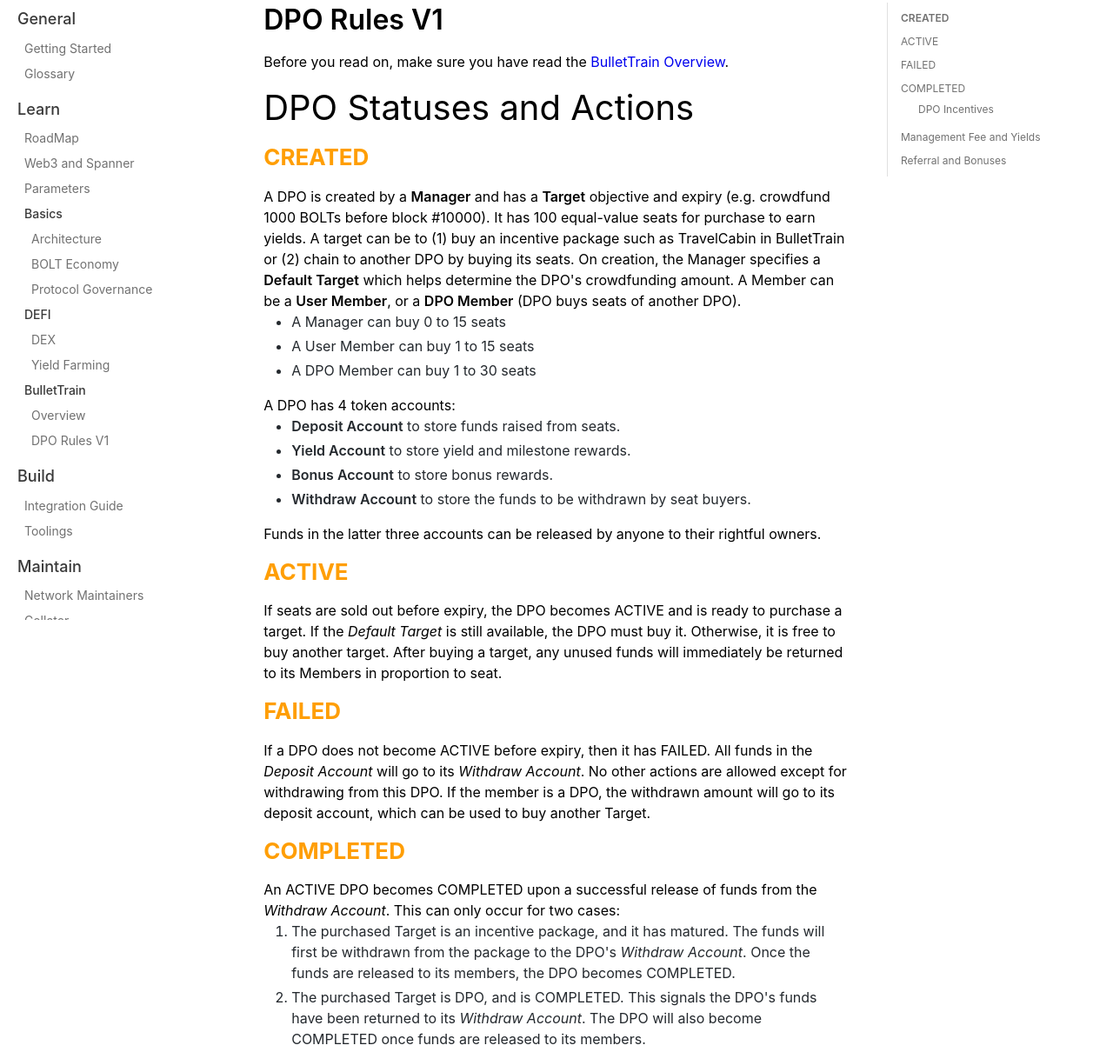
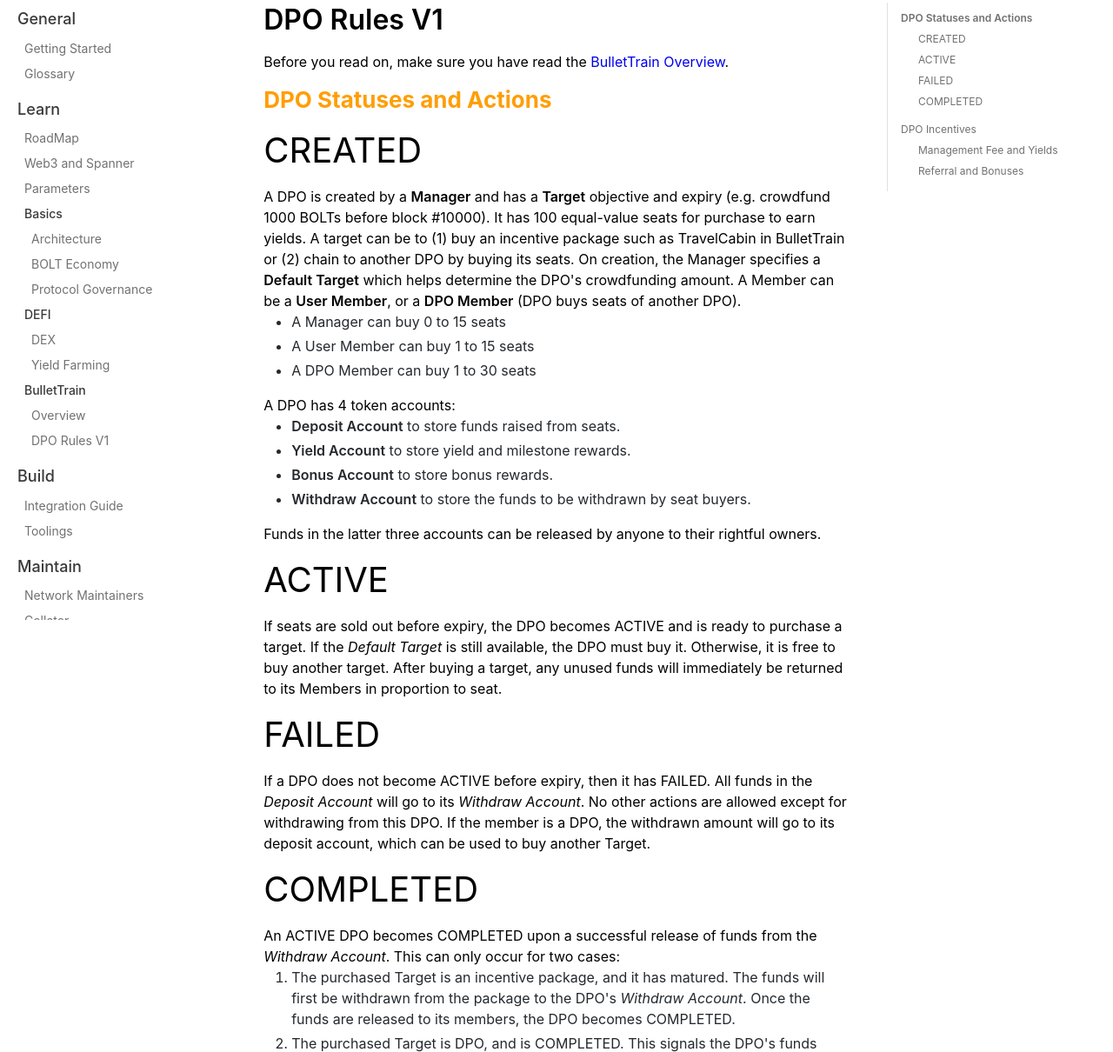
Before and after one commit to SpannerProtocol/web-docs, a plain HTML site: page docs/en/dpo_rule.html in a window 1280 px wide. Shown: the part 87-1297 px from the top of the page at 87% size. Drawn offline with nearby package versions, Linux system fonts and the light colour scheme.

Commit message:
Deploy website
Deploy website version based on bb5e5165383455d06069b59abf056efb22390b17

```diff
--- a/docs/en/dpo_rule.html
+++ b/docs/en/dpo_rule.html
@@ -67,8 +67,8 @@
               }
             });
         </script></nav></div><div class="container mainContainer docsContainer"><div class="wrapper"><div class="post"><header class="postHeader"><h1 id="__docusaurus" class="postHeaderTitle">DPO Rules V1</h1></header><article><div><span><p>Before you read on, make sure you have read the <a href="/docs/en/gt01">BulletTrain Overview</a>.</p>
-<h3><a class="anchor" aria-hidden="true" id="dpo-statuses-and-actions"></a><a href="#dpo-statuses-and-actions" aria-hidden="true" class="hash-link"><svg class="hash-link-icon" aria-hidden="true" height="16" version="1.1" viewBox="0 0 16 16" width="16"><path fill-rule="evenodd" d="M4 9h1v1H4c-1.5 0-3-1.69-3-3.5S2.55 3 4 3h4c1.45 0 3 1.69 3 3.5 0 1.41-.91 2.72-2 3.25V8.59c.58-.45 1-1.27 1-2.09C10 5.22 8.98 4 8 4H4c-.98 0-2 1.22-2 2.5S3 9 4 9zm9-3h-1v1h1c1 0 2 1.22 2 2.5S13.98 12 13 12H9c-.98 0-2-1.22-2-2.5 0-.83.42-1.64 1-2.09V6.25c-1.09.53-2 1.84-2 3.25C6 11.31 7.55 13 9 13h4c1.45 0 3-1.69 3-3.5S14.5 6 13 6z"></path></svg></a>DPO Statuses and Actions</h3>
-<h2><a class="anchor" aria-hidden="true" id="created"></a><a href="#created" aria-hidden="true" class="hash-link"><svg class="hash-link-icon" aria-hidden="true" height="16" version="1.1" viewBox="0 0 16 16" width="16"><path fill-rule="evenodd" d="M4 9h1v1H4c-1.5 0-3-1.69-3-3.5S2.55 3 4 3h4c1.45 0 3 1.69 3 3.5 0 1.41-.91 2.72-2 3.25V8.59c.58-.45 1-1.27 1-2.09C10 5.22 8.98 4 8 4H4c-.98 0-2 1.22-2 2.5S3 9 4 9zm9-3h-1v1h1c1 0 2 1.22 2 2.5S13.98 12 13 12H9c-.98 0-2-1.22-2-2.5 0-.83.42-1.64 1-2.09V6.25c-1.09.53-2 1.84-2 3.25C6 11.31 7.55 13 9 13h4c1.45 0 3-1.69 3-3.5S14.5 6 13 6z"></path></svg></a>CREATED</h2>
+<h2><a class="anchor" aria-hidden="true" id="dpo-statuses-and-actions"></a><a href="#dpo-statuses-and-actions" aria-hidden="true" class="hash-link"><svg class="hash-link-icon" aria-hidden="true" height="16" version="1.1" viewBox="0 0 16 16" width="16"><path fill-rule="evenodd" d="M4 9h1v1H4c-1.5 0-3-1.69-3-3.5S2.55 3 4 3h4c1.45 0 3 1.69 3 3.5 0 1.41-.91 2.72-2 3.25V8.59c.58-.45 1-1.27 1-2.09C10 5.22 8.98 4 8 4H4c-.98 0-2 1.22-2 2.5S3 9 4 9zm9-3h-1v1h1c1 0 2 1.22 2 2.5S13.98 12 13 12H9c-.98 0-2-1.22-2-2.5 0-.83.42-1.64 1-2.09V6.25c-1.09.53-2 1.84-2 3.25C6 11.31 7.55 13 9 13h4c1.45 0 3-1.69 3-3.5S14.5 6 13 6z"></path></svg></a>DPO Statuses and Actions</h2>
+<h3><a class="anchor" aria-hidden="true" id="created"></a><a href="#created" aria-hidden="true" class="hash-link"><svg class="hash-link-icon" aria-hidden="true" height="16" version="1.1" viewBox="0 0 16 16" width="16"><path fill-rule="evenodd" d="M4 9h1v1H4c-1.5 0-3-1.69-3-3.5S2.55 3 4 3h4c1.45 0 3 1.69 3 3.5 0 1.41-.91 2.72-2 3.25V8.59c.58-.45 1-1.27 1-2.09C10 5.22 8.98 4 8 4H4c-.98 0-2 1.22-2 2.5S3 9 4 9zm9-3h-1v1h1c1 0 2 1.22 2 2.5S13.98 12 13 12H9c-.98 0-2-1.22-2-2.5 0-.83.42-1.64 1-2.09V6.25c-1.09.53-2 1.84-2 3.25C6 11.31 7.55 13 9 13h4c1.45 0 3-1.69 3-3.5S14.5 6 13 6z"></path></svg></a>CREATED</h3>
 <p>A DPO is created by a <strong>Manager</strong> and has a <strong>Target</strong> objective and expiry (e.g. crowdfund 1000 BOLTs before block #10000). It has 100 equal-value seats for purchase to earn yields. A target can be to (1) buy an incentive package such as TravelCabin in BulletTrain or (2) chain to another DPO by buying its seats. On creation, the Manager specifies a <strong>Default Target</strong> which helps determine the DPO's crowdfunding amount. A Member can be a <strong>User Member</strong>, or a <strong>DPO Member</strong> (DPO buys seats of another DPO).</p>
 <ul>
 <li>A Manager can buy 0 to 15 seats</li>
@@ -83,11 +83,11 @@
 <li><strong>Withdraw Account</strong> to store the funds to be withdrawn by seat buyers.</li>
 </ul>
 <p>Funds in the latter three accounts can be released by anyone to their rightful owners.</p>
-<h2><a class="anchor" aria-hidden="true" id="active"></a><a href="#active" aria-hidden="true" class="hash-link"><svg class="hash-link-icon" aria-hidden="true" height="16" version="1.1" viewBox="0 0 16 16" width="16"><path fill-rule="evenodd" d="M4 9h1v1H4c-1.5 0-3-1.69-3-3.5S2.55 3 4 3h4c1.45 0 3 1.69 3 3.5 0 1.41-.91 2.72-2 3.25V8.59c.58-.45 1-1.27 1-2.09C10 5.22 8.98 4 8 4H4c-.98 0-2 1.22-2 2.5S3 9 4 9zm9-3h-1v1h1c1 0 2 1.22 2 2.5S13.98 12 13 12H9c-.98 0-2-1.22-2-2.5 0-.83.42-1.64 1-2.09V6.25c-1.09.53-2 1.84-2 3.25C6 11.31 7.55 13 9 13h4c1.45 0 3-1.69 3-3.5S14.5 6 13 6z"></path></svg></a>ACTIVE</h2>
+<h3><a class="anchor" aria-hidden="true" id="active"></a><a href="#active" aria-hidden="true" class="hash-link"><svg class="hash-link-icon" aria-hidden="true" height="16" version="1.1" viewBox="0 0 16 16" width="16"><path fill-rule="evenodd" d="M4 9h1v1H4c-1.5 0-3-1.69-3-3.5S2.55 3 4 3h4c1.45 0 3 1.69 3 3.5 0 1.41-.91 2.72-2 3.25V8.59c.58-.45 1-1.27 1-2.09C10 5.22 8.98 4 8 4H4c-.98 0-2 1.22-2 2.5S3 9 4 9zm9-3h-1v1h1c1 0 2 1.22 2 2.5S13.98 12 13 12H9c-.98 0-2-1.22-2-2.5 0-.83.42-1.64 1-2.09V6.25c-1.09.53-2 1.84-2 3.25C6 11.31 7.55 13 9 13h4c1.45 0 3-1.69 3-3.5S14.5 6 13 6z"></path></svg></a>ACTIVE</h3>
 <p>If seats are sold out before expiry, the DPO becomes ACTIVE and is ready to purchase a target. If the <em>Default Target</em> is still available, the DPO must buy it. Otherwise, it is free to buy another target. After buying a target, any unused funds will immediately be returned to its Members in proportion to seat.</p>
-<h2><a class="anchor" aria-hidden="true" id="failed"></a><a href="#failed" aria-hidden="true" class="hash-link"><svg class="hash-link-icon" aria-hidden="true" height="16" version="1.1" viewBox="0 0 16 16" width="16"><path fill-rule="evenodd" d="M4 9h1v1H4c-1.5 0-3-1.69-3-3.5S2.55 3 4 3h4c1.45 0 3 1.69 3 3.5 0 1.41-.91 2.72-2 3.25V8.59c.58-.45 1-1.27 1-2.09C10 5.22 8.98 4 8 4H4c-.98 0-2 1.22-2 2.5S3 9 4 9zm9-3h-1v1h1c1 0 2 1.22 2 2.5S13.98 12 13 12H9c-.98 0-2-1.22-2-2.5 0-.83.42-1.64 1-2.09V6.25c-1.09.53-2 1.84-2 3.25C6 11.31 7.55 13 9 13h4c1.45 0 3-1.69 3-3.5S14.5 6 13 6z"></path></svg></a>FAILED</h2>
+<h3><a class="anchor" aria-hidden="true" id="failed"></a><a href="#failed" aria-hidden="true" class="hash-link"><svg class="hash-link-icon" aria-hidden="true" height="16" version="1.1" viewBox="0 0 16 16" width="16"><path fill-rule="evenodd" d="M4 9h1v1H4c-1.5 0-3-1.69-3-3.5S2.55 3 4 3h4c1.45 0 3 1.69 3 3.5 0 1.41-.91 2.72-2 3.25V8.59c.58-.45 1-1.27 1-2.09C10 5.22 8.98 4 8 4H4c-.98 0-2 1.22-2 2.5S3 9 4 9zm9-3h-1v1h1c1 0 2 1.22 2 2.5S13.98 12 13 12H9c-.98 0-2-1.22-2-2.5 0-.83.42-1.64 1-2.09V6.25c-1.09.53-2 1.84-2 3.25C6 11.31 7.55 13 9 13h4c1.45 0 3-1.69 3-3.5S14.5 6 13 6z"></path></svg></a>FAILED</h3>
 <p>If a DPO does not become ACTIVE before expiry, then it has FAILED. All funds in the <em>Deposit Account</em> will go to its <em>Withdraw Account</em>. No other actions are allowed except for withdrawing from this DPO. If the member is a DPO, the withdrawn amount will go to its deposit account, which can be used to buy another Target.</p>
-<h2><a class="anchor" aria-hidden="true" id="completed"></a><a href="#completed" aria-hidden="true" class="hash-link"><svg class="hash-link-icon" aria-hidden="true" height="16" version="1.1" viewBox="0 0 16 16" width="16"><path fill-rule="evenodd" d="M4 9h1v1H4c-1.5 0-3-1.69-3-3.5S2.55 3 4 3h4c1.45 0 3 1.69 3 3.5 0 1.41-.91 2.72-2 3.25V8.59c.58-.45 1-1.27 1-2.09C10 5.22 8.98 4 8 4H4c-.98 0-2 1.22-2 2.5S3 9 4 9zm9-3h-1v1h1c1 0 2 1.22 2 2.5S13.98 12 13 12H9c-.98 0-2-1.22-2-2.5 0-.83.42-1.64 1-2.09V6.25c-1.09.53-2 1.84-2 3.25C6 11.31 7.55 13 9 13h4c1.45 0 3-1.69 3-3.5S14.5 6 13 6z"></path></svg></a>COMPLETED</h2>
+<h3><a class="anchor" aria-hidden="true" id="completed"></a><a href="#completed" aria-hidden="true" class="hash-link"><svg class="hash-link-icon" aria-hidden="true" height="16" version="1.1" viewBox="0 0 16 16" width="16"><path fill-rule="evenodd" d="M4 9h1v1H4c-1.5 0-3-1.69-3-3.5S2.55 3 4 3h4c1.45 0 3 1.69 3 3.5 0 1.41-.91 2.72-2 3.25V8.59c.58-.45 1-1.27 1-2.09C10 5.22 8.98 4 8 4H4c-.98 0-2 1.22-2 2.5S3 9 4 9zm9-3h-1v1h1c1 0 2 1.22 2 2.5S13.98 12 13 12H9c-.98 0-2-1.22-2-2.5 0-.83.42-1.64 1-2.09V6.25c-1.09.53-2 1.84-2 3.25C6 11.31 7.55 13 9 13h4c1.45 0 3-1.69 3-3.5S14.5 6 13 6z"></path></svg></a>COMPLETED</h3>
 <p>An ACTIVE DPO becomes COMPLETED upon a successful release of funds from the <em>Withdraw Account</em>. This can only occur for two cases:</p>
 <ol>
 <li>The purchased Target is an incentive package, and it has matured. The funds will first be withdrawn from the package to the DPO's <em>Withdraw Account</em>. Once the funds are released to its members, the DPO becomes COMPLETED.</li>
@@ -101,8 +101,8 @@
 <tr><td style="text-align:center">DPO States and Transitions</td></tr>
 </tbody>
 </table>
-<h3><a class="anchor" aria-hidden="true" id="dpo-incentives"></a><a href="#dpo-incentives" aria-hidden="true" class="hash-link"><svg class="hash-link-icon" aria-hidden="true" height="16" version="1.1" viewBox="0 0 16 16" width="16"><path fill-rule="evenodd" d="M4 9h1v1H4c-1.5 0-3-1.69-3-3.5S2.55 3 4 3h4c1.45 0 3 1.69 3 3.5 0 1.41-.91 2.72-2 3.25V8.59c.58-.45 1-1.27 1-2.09C10 5.22 8.98 4 8 4H4c-.98 0-2 1.22-2 2.5S3 9 4 9zm9-3h-1v1h1c1 0 2 1.22 2 2.5S13.98 12 13 12H9c-.98 0-2-1.22-2-2.5 0-.83.42-1.64 1-2.09V6.25c-1.09.53-2 1.84-2 3.25C6 11.31 7.55 13 9 13h4c1.45 0 3-1.69 3-3.5S14.5 6 13 6z"></path></svg></a>DPO Incentives</h3>
-<h2><a class="anchor" aria-hidden="true" id="management-fee-and-yields"></a><a href="#management-fee-and-yields" aria-hidden="true" class="hash-link"><svg class="hash-link-icon" aria-hidden="true" height="16" version="1.1" viewBox="0 0 16 16" width="16"><path fill-rule="evenodd" d="M4 9h1v1H4c-1.5 0-3-1.69-3-3.5S2.55 3 4 3h4c1.45 0 3 1.69 3 3.5 0 1.41-.91 2.72-2 3.25V8.59c.58-.45 1-1.27 1-2.09C10 5.22 8.98 4 8 4H4c-.98 0-2 1.22-2 2.5S3 9 4 9zm9-3h-1v1h1c1 0 2 1.22 2 2.5S13.98 12 13 12H9c-.98 0-2-1.22-2-2.5 0-.83.42-1.64 1-2.09V6.25c-1.09.53-2 1.84-2 3.25C6 11.31 7.55 13 9 13h4c1.45 0 3-1.69 3-3.5S14.5 6 13 6z"></path></svg></a>Management Fee and Yields</h2>
+<h2><a class="anchor" aria-hidden="true" id="dpo-incentives"></a><a href="#dpo-incentives" aria-hidden="true" class="hash-link"><svg class="hash-link-icon" aria-hidden="true" height="16" version="1.1" viewBox="0 0 16 16" width="16"><path fill-rule="evenodd" d="M4 9h1v1H4c-1.5 0-3-1.69-3-3.5S2.55 3 4 3h4c1.45 0 3 1.69 3 3.5 0 1.41-.91 2.72-2 3.25V8.59c.58-.45 1-1.27 1-2.09C10 5.22 8.98 4 8 4H4c-.98 0-2 1.22-2 2.5S3 9 4 9zm9-3h-1v1h1c1 0 2 1.22 2 2.5S13.98 12 13 12H9c-.98 0-2-1.22-2-2.5 0-.83.42-1.64 1-2.09V6.25c-1.09.53-2 1.84-2 3.25C6 11.31 7.55 13 9 13h4c1.45 0 3-1.69 3-3.5S14.5 6 13 6z"></path></svg></a>DPO Incentives</h2>
+<h3><a class="anchor" aria-hidden="true" id="management-fee-and-yields"></a><a href="#management-fee-and-yields" aria-hidden="true" class="hash-link"><svg class="hash-link-icon" aria-hidden="true" height="16" version="1.1" viewBox="0 0 16 16" width="16"><path fill-rule="evenodd" d="M4 9h1v1H4c-1.5 0-3-1.69-3-3.5S2.55 3 4 3h4c1.45 0 3 1.69 3 3.5 0 1.41-.91 2.72-2 3.25V8.59c.58-.45 1-1.27 1-2.09C10 5.22 8.98 4 8 4H4c-.98 0-2 1.22-2 2.5S3 9 4 9zm9-3h-1v1h1c1 0 2 1.22 2 2.5S13.98 12 13 12H9c-.98 0-2-1.22-2-2.5 0-.83.42-1.64 1-2.09V6.25c-1.09.53-2 1.84-2 3.25C6 11.31 7.55 13 9 13h4c1.45 0 3-1.69 3-3.5S14.5 6 13 6z"></path></svg></a>Management Fee and Yields</h3>
 <p>The Management Fee is applied to each Yield release and is determined by these rules:</p>
 <ul>
 <li><strong>Skin In the Game</strong>: The fee is set as (5 + Z)%, where Z is the number of seats bought by the DPO Manager on creation. This fee will stay the same even if a manager decides to buy additional seats at a later time.</li>
@@ -114,7 +114,7 @@
 <li><strong>Lazy Slashing</strong>: Management Fee for this release will be slashed in half if the yield account has been accumulating for more than 5 days.</li>
 <li><strong>Fair Reward</strong>: Yields after fee are distributed to the Manager and all Members in proportion to seat.</li>
 </ul>
-<h2><a class="anchor" aria-hidden="true" id="referral-and-bonuses"></a><a href="#referral-and-bonuses" aria-hidden="true" class="hash-link"><svg class="hash-link-icon" aria-hidden="true" height="16" version="1.1" viewBox="0 0 16 16" width="16"><path fill-rule="evenodd" d="M4 9h1v1H4c-1.5 0-3-1.69-3-3.5S2.55 3 4 3h4c1.45 0 3 1.69 3 3.5 0 1.41-.91 2.72-2 3.25V8.59c.58-.45 1-1.27 1-2.09C10 5.22 8.98 4 8 4H4c-.98 0-2 1.22-2 2.5S3 9 4 9zm9-3h-1v1h1c1 0 2 1.22 2 2.5S13.98 12 13 12H9c-.98 0-2-1.22-2-2.5 0-.83.42-1.64 1-2.09V6.25c-1.09.53-2 1.84-2 3.25C6 11.31 7.55 13 9 13h4c1.45 0 3-1.69 3-3.5S14.5 6 13 6z"></path></svg></a>Referral and Bonuses</h2>
+<h3><a class="anchor" aria-hidden="true" id="referral-and-bonuses"></a><a href="#referral-and-bonuses" aria-hidden="true" class="hash-link"><svg class="hash-link-icon" aria-hidden="true" height="16" version="1.1" viewBox="0 0 16 16" width="16"><path fill-rule="evenodd" d="M4 9h1v1H4c-1.5 0-3-1.69-3-3.5S2.55 3 4 3h4c1.45 0 3 1.69 3 3.5 0 1.41-.91 2.72-2 3.25V8.59c.58-.45 1-1.27 1-2.09C10 5.22 8.98 4 8 4H4c-.98 0-2 1.22-2 2.5S3 9 4 9zm9-3h-1v1h1c1 0 2 1.22 2 2.5S13.98 12 13 12H9c-.98 0-2-1.22-2-2.5 0-.83.42-1.64 1-2.09V6.25c-1.09.53-2 1.84-2 3.25C6 11.31 7.55 13 9 13h4c1.45 0 3-1.69 3-3.5S14.5 6 13 6z"></path></svg></a>Referral and Bonuses</h3>
 <p>Any user can refer any DPO to others.</p>
 <p>All Members of a DPO must have an <strong>Internal Referrer</strong>. If they were not referred by an existing Member (they have no referrer or was referred by a Non-Member, i.e. <strong>External Referrer</strong>), they will be assigned an Internal Referrer from the <strong>Members Queue</strong>.</p>
 <p>The <em>Members Queue</em> works by <strong>First Come, First Served</strong>:</p>
@@ -153,4 +153,4 @@
 </ul>
 <h4><a class="anchor" aria-hidden="true" id="divide"></a><a href="#divide" aria-hidden="true" class="hash-link"><svg class="hash-link-icon" aria-hidden="true" height="16" version="1.1" viewBox="0 0 16 16" width="16"><path fill-rule="evenodd" d="M4 9h1v1H4c-1.5 0-3-1.69-3-3.5S2.55 3 4 3h4c1.45 0 3 1.69 3 3.5 0 1.41-.91 2.72-2 3.25V8.59c.58-.45 1-1.27 1-2.09C10 5.22 8.98 4 8 4H4c-.98 0-2 1.22-2 2.5S3 9 4 9zm9-3h-1v1h1c1 0 2 1.22 2 2.5S13.98 12 13 12H9c-.98 0-2-1.22-2-2.5 0-.83.42-1.64 1-2.09V6.25c-1.09.53-2 1.84-2 3.25C6 11.31 7.55 13 9 13h4c1.45 0 3-1.69 3-3.5S14.5 6 13 6z"></path></svg></a>Divide</h4>
 <p>Bonus Rewards received by the DPO will be divided proportionally according to the Referral Points each referrer related to the DPO holds.</p>
-</span></div></article></div><div class="docs-prevnext"><a class="docs-prev button" href="/docs/en/gt01"><span class="arrow-prev">← </span><span>Overview</span></a><a class="docs-next button" href="/docs/en/integration_guide"><span>Integration Guide</span><span class="arrow-next"> →</span></a></div></div></div><nav class="onPageNav"><ul class="toc-headings"><li><a href="#created">CREATED</a></li><li><a href="#active">ACTIVE</a></li><li><a href="#failed">FAILED</a></li><li><a href="#completed">COMPLETED</a><ul class="toc-headings"><li><a href="#dpo-incentives">DPO Incentives</a></li></ul></li><li><a href="#management-fee-and-yields">Management Fee and Yields</a></li><li><a href="#referral-and-bonuses">Referral and Bonuses</a></li></ul></nav></div><footer class="nav-footer" id="footer"><section class="sitemap"><a href="/" class="nav-home"><img src="/img/spanner-logo-orange.svg" alt="Spanner Protocol" width="66" height="58"/></a><div><h5>Info and Docs</h5><a href="/docs/getting_started.html">Spanner Introduction</a><a href="/docs/launch_phases.html">White Paper</a></div><div><h5>More</h5><a href="https://spannerprotocol.medium.com/">Blog</a><a href="https://github.com/SpannerProtocol">GitHub</a></div></section><section class="copyright">Copyright © 2021 SpannerProtocol</section></footer></div></body></html>
+</span></div></article></div><div class="docs-prevnext"><a class="docs-prev button" href="/docs/en/gt01"><span class="arrow-prev">← </span><span>Overview</span></a><a class="docs-next button" href="/docs/en/integration_guide"><span>Integration Guide</span><span class="arrow-next"> →</span></a></div></div></div><nav class="onPageNav"><ul class="toc-headings"><li><a href="#dpo-statuses-and-actions">DPO Statuses and Actions</a><ul class="toc-headings"><li><a href="#created">CREATED</a></li><li><a href="#active">ACTIVE</a></li><li><a href="#failed">FAILED</a></li><li><a href="#completed">COMPLETED</a></li></ul></li><li><a href="#dpo-incentives">DPO Incentives</a><ul class="toc-headings"><li><a href="#management-fee-and-yields">Management Fee and Yields</a></li><li><a href="#referral-and-bonuses">Referral and Bonuses</a></li></ul></li></ul></nav></div><footer class="nav-footer" id="footer"><section class="sitemap"><a href="/" class="nav-home"><img src="/img/spanner-logo-orange.svg" alt="Spanner Protocol" width="66" height="58"/></a><div><h5>Info and Docs</h5><a href="/docs/getting_started.html">Spanner Introduction</a><a href="/docs/launch_phases.html">White Paper</a></div><div><h5>More</h5><a href="https://spannerprotocol.medium.com/">Blog</a><a href="https://github.com/SpannerProtocol">GitHub</a></div></section><section class="copyright">Copyright © 2021 SpannerProtocol</section></footer></div></body></html>
```
Also changed, not shown: docs/en/dpo_rule/index.html (+9 -9 lines).
